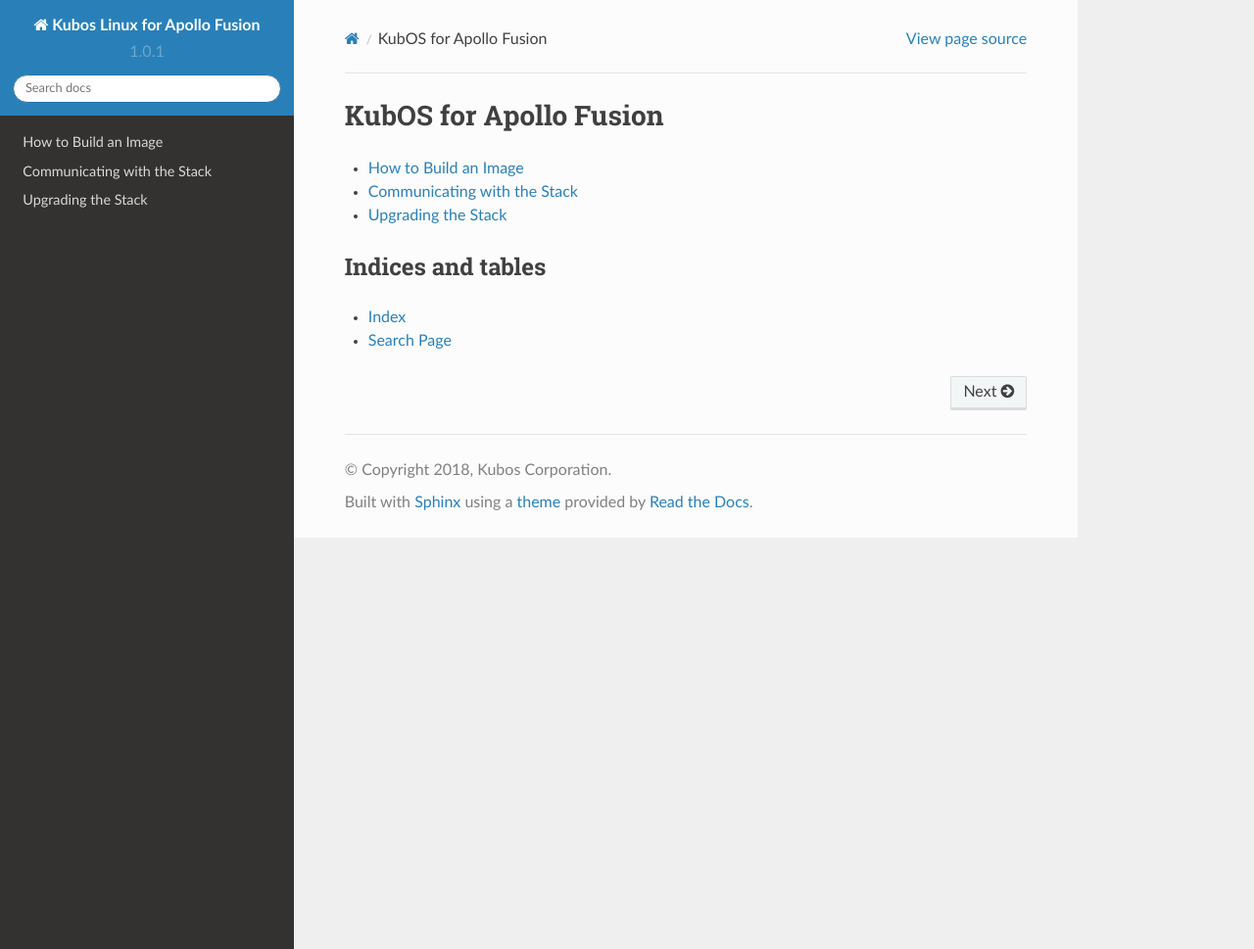
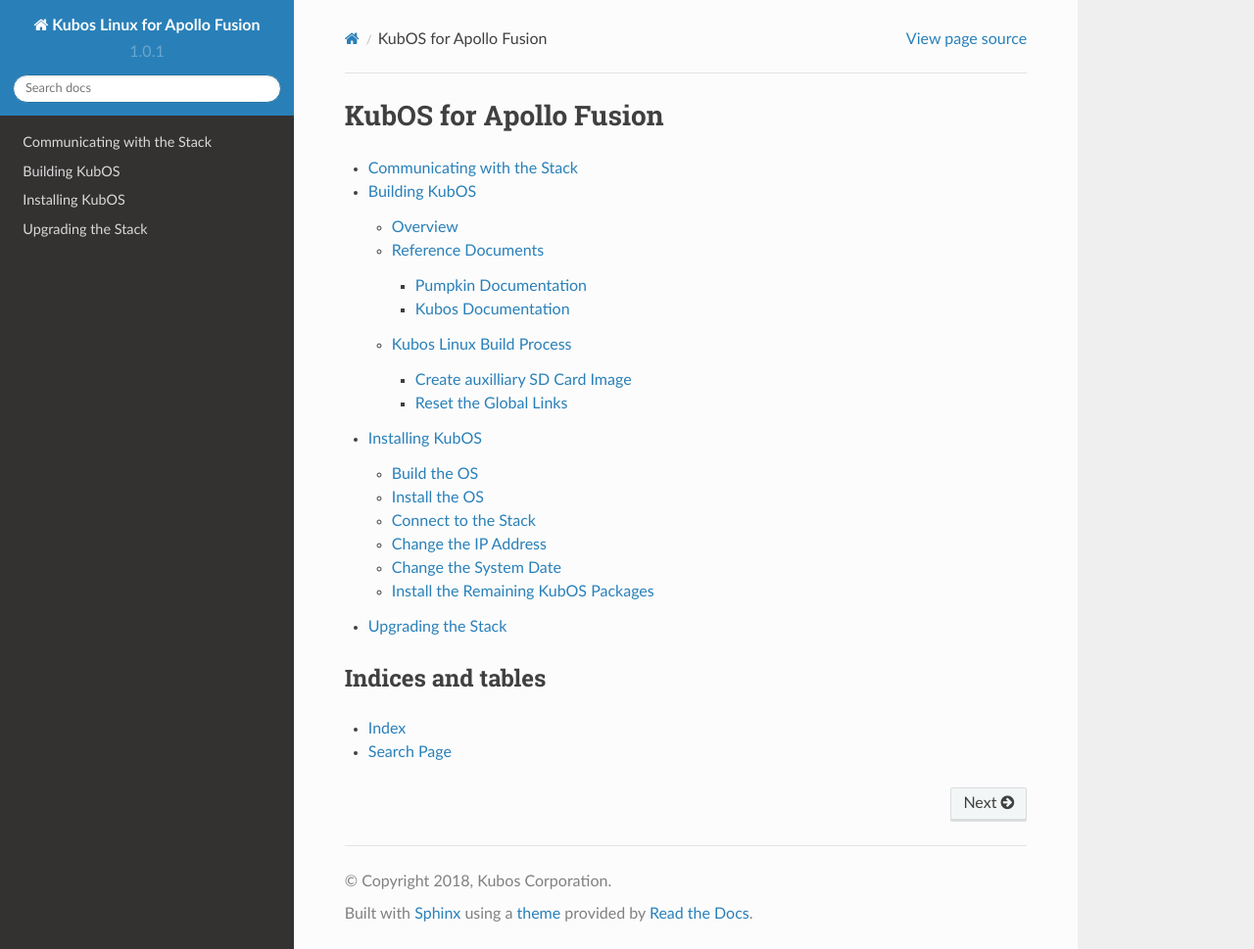
Before and after one commit to kubos/apollo-fusion, a Sphinx documentation site: the page built from docs/index.rst, in a window 1280 px wide and 969 px high. Shown: the whole window at 98% size. Built offline with Sphinx 7.4.7 and the Read the Docs theme 2.0.0, drawn with Linux system fonts in a browser that asks for light colours; some of the changed lines change nothing that is shown.

Commit message:
Starting build/install instructions

```diff
--- a/docs/building-kubos.rst
+++ b/docs/building-kubos.rst
@@ -1,4 +1,165 @@
 Building KubOS for Apollo Fusion
 ================================
 
-TODO
+Overview
+--------
+
+The goal of this document is to create the KubOS images required for the Apollo Fusion stack.
+
+After building the OS files, refer to the :doc:`installation page <installing-kubos>` for installation instructions.
+
+Reference Documents
+-------------------
+
+Pumpkin Documentation
+~~~~~~~~~~~~~~~~~~~~~
+
+The :title:`CubeSat Kit Motherboard Module (MBM) 2` reference document
+is available from Pumpkin and is a useful document for learning what
+each of the hardware components are and how they are connected.
+
+Kubos Documentation
+~~~~~~~~~~~~~~~~~~~
+
+-  :doc:`installing-kubos` - Steps to install KubOS
+-  :doc:`communicating-with-the-stack` - General guide for interacting with KubOS
+
+Kubos Linux Build Process
+-------------------------
+
+.. warning::
+
+    The OS files cannot be built using a `synced folder <https://www.vagrantup.com/docs/synced-folders/>`__ in a Vagrant box (or regular VM).
+    VirtualBox does not support hard links in shared folders, which are crucial in order to complete
+    the build.
+
+`Build and SSH into a Kubos SDK box <http://docs.kubos.co/latest/installation-docs/sdk-installing.html>`__
+
+In order to build KubOS, three components are needed:
+
+- The `kubos-linux-build repo <https://github.com/kubos/kubos-linux-build>`__ - This is the main Kubos repo used to build Kubos Linux
+- The `apollo-fusion repo <https://github.com/kubos/apollo-fusion>`__ - This repo contains the proprietary components of KubOS for Apollo Fusion
+- `BuildRoot <https://buildroot.org/>`__ - The actual build system
+
+These components should be setup as children of the same parent directory.
+There are several commands and variables in the build process which use relative file paths to navigate between the components.
+
+After the environment has been set up, all build commands will be run from the BuildRoot directory unless otherwise stated.
+
+To set up a build environment and build Kubos Linux:
+
+Create a new parent folder to contain the build environment
+
+::
+
+    $ mkdir kubos-linux
+
+Enter the new folder
+
+::
+
+    $ cd kubos-linux
+
+Download BuildRoot-2017.02 (more current versions of BuildRoot may work as well,
+but all testing has been done against 2017.02)
+
+.. note:: All Kubos documentation will refer to v2017.02.8, which is the latest version of the LTS release at the time of this writing.
+
+::
+
+    $ wget https://buildroot.org/downloads/buildroot-2017.02.8.tar.gz && tar xzf buildroot-2017.02.8.tar.gz && rm buildroot-2017.02.8.tar.gz
+
+Pull the kubos-linux-build repo
+
+::
+
+    $ git clone http://github.com/kubos/kubos-linux-build
+
+Pull the apollo-fusion repo (this is a private repo, so you will be required to log in in order to successfully clone it)
+
+::
+
+    $ git clone http://github.com/kubos/apollo-fusion
+
+Move into the buildroot directory
+
+::
+
+    $ cd buildroot-2017.02.8
+
+Point BuildRoot to the external folders and tell it to build using the proprietary iOBC
+configuration
+
+.. note::
+
+    You will need to build with ``sudo``, since the cross-compile toolchain resides in
+    a protected directory
+
+::
+
+    $ sudo make BR2_EXTERNAL=../kubos-linux-build:../apollo-fusion apollo-fusion_defconfig
+
+Build everything
+
+::
+
+    $ sudo make
+
+The full build process will take a while. Running on a Linux VM, it took about
+an hour. Running in native Linux, it took about ten minutes. Once this build
+process has completed once, you can run other BuildRoot commands to rebuild
+only certain sections and it will go much more quickly (<5 min).
+
+BuildRoot documentation can be found
+`**here** <https://buildroot.org/docs.html>`__
+
+The generated image will be located in ``buildroot-2017.02.8/output/images/kubos-linux.img``.
+TODO: Move the image somewhere useful for flashing
+
+Create auxilliary SD Card Image
+~~~~~~~~~~~~~~~~~~~~~~~~~~~~~~~
+
+TODO: Automate creating the Aux SD image
+
+By default, the build process will create a bootable SD card image. This will be flashed
+onto the eMMC. In order to create a full Kubos Linux setup, you'll want to also create
+an auxiliary image for the microSD card containing the upgrade partition and an additional
+user data partition.
+
+TODO: copy the instructions here
+Follow the :ref:`upgrade-creation` instructions in order to create a base Kubos Package file
+(`kpack-base.itb`) to be used for recovery.
+
+Then, from the `kubos-linux-build/tools` folder, run the ``format-aux.sh`` script.
+This will create a new SD card image, `aux-sd.img`, with two partitions:
+
+- An upgrade partition containing `kpack-base.itb`
+- A user data partition
+
+The image's disk signature will be 0x41555820 ("AUX ").
+
+There are two parameters which may be specified:
+
+-  -s : Sets the size of the aux-sd.img file, specified in MB. The default is 3800 (3.8GB)
+-  -i : Specifies the name and location of the kpack-\*.itb file to use as kpack-base.itb
+
+For example:
+
+::
+
+    $ ./format-aux.sh -i ../kpack-2017.07.21.itb
+
+
+Reset the Global Links
+~~~~~~~~~~~~~~~~~~~~~~
+
+If you run a full build, the links to all the Kubos SDK modules will be changed to
+point at modules within the buildroot directory. As a result, you will be unable
+to build any future Kubos SDK projects as a non-privileged user.
+
+To fix this, run these commands:
+
+::
+
+    $ cd $HOME/.kubos/kubos/tools
+    $ ./kubos_link.py
--- a/docs/index.rst
+++ b/docs/index.rst
@@ -5,8 +5,9 @@
 
 .. toctree::
 
-    How to Build an Image <building-kubos>
     Communicating with the Stack <communicating-with-the-stack>
+    Building KubOS <building-kubos>
+    Installing KubOS <installing-kubos>
     Upgrading the Stack <upgrading-the-stack>
 
 Indices and tables
--- /dev/null
+++ b/docs/installing-kubos.rst
@@ -0,0 +1,67 @@
+Installing KubOS onto the Apollo Fusion Stack
+=============================================
+
+This document covers the process to do a from-scratch installation of KubOS
+
+1. :doc:`Build the OS images <building-kubos>`
+2. Flash the SD card
+3. Boot into the SD card and flash the eMMC
+4. Flash the SD card with the Aux SD image
+5. Log into the stack and CHANGE THE DATE
+6. Install the Python, etc files
+
+Build the OS
+------------
+
+Follow the instructions in :doc:`building-kubos` in order to build the OS images
+
+Install the OS
+--------------
+
+Refer to the main `Kubos Linux installation <http://docs.kubos.co/latest/os-docs/kubos-linux-on-mbm2.html>`__
+instructions and install the `kubos-linux.img` and `aux-sd.img` images.
+
+Connect to the Stack
+--------------------
+
+Follow the :doc:`communicating-with-the-stack` instructions to get connected to the stack via the debug UART
+connection.
+
+Change the IP Address
+---------------------
+
+We recommend doing the remaining file transfers via the Ethernet connection, since it is capable of
+greater transfer speeds.
+
+Log into the stack and then edit ``/etc/network/interfaces``. Update the IP address field to be an
+address of your choosing.
+
+Once updated, run the following commands in order to make the board use the new address::
+
+    $ ifdown eth0; ifup eth0
+
+The address can be verified by running the ``ipaddr`` command
+
+Change the System Date
+----------------------
+
+In order to install the remaining packages, the system date of the stack needs to be updated.
+Connect to the stack and run the following command::
+
+    $ date -s 2018-01-01
+
+The output should look like this::
+
+    $ date -s 2018-01-01
+    Mon Jan  1 00:00:00 UTC 2018
+
+If you would like, you may use today's date instead.
+
+Install the Remaining KubOS Packages
+------------------------------------
+
+Run ``tools/package-install.sh`` in order to install the remaining required packages.
+The script expects a single argument, which is the IP address of the stack.
+For example::
+
+    ./tools/package-install.sh 168.168.2.20
```
Also changed, not shown: 1 other file.
